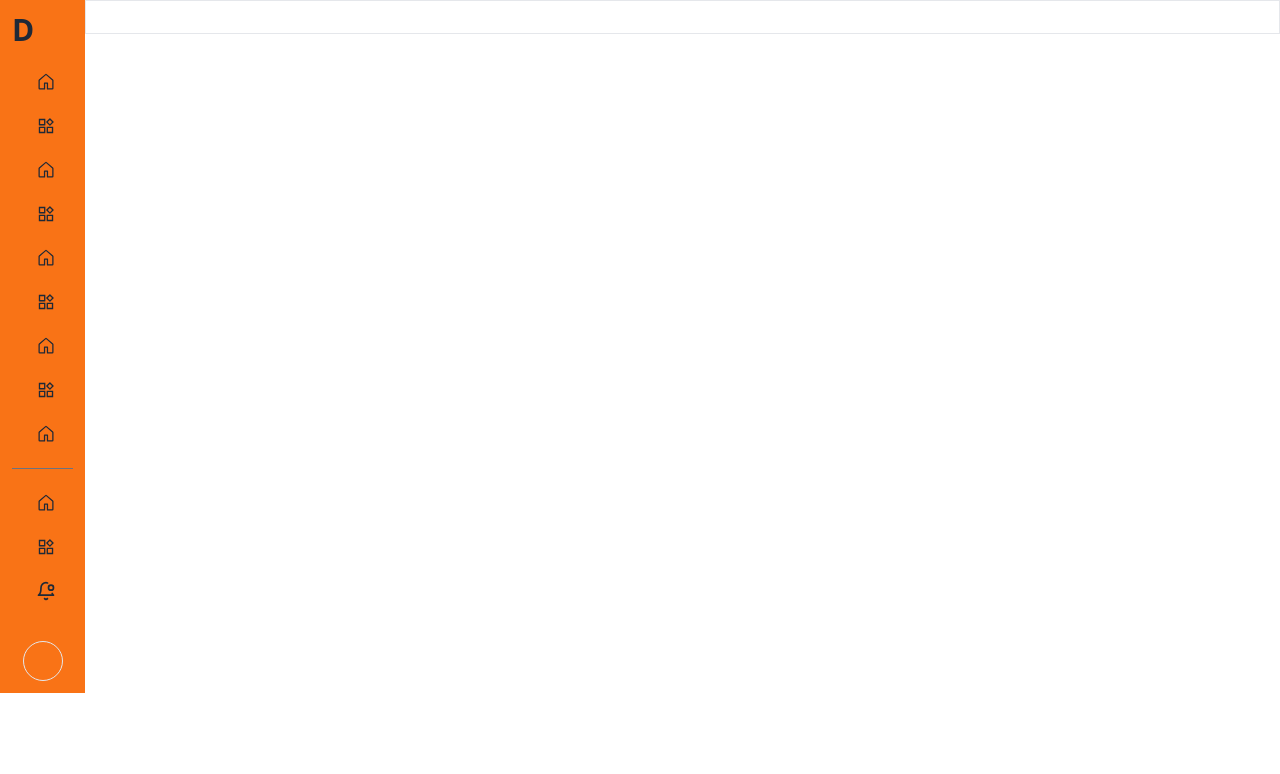
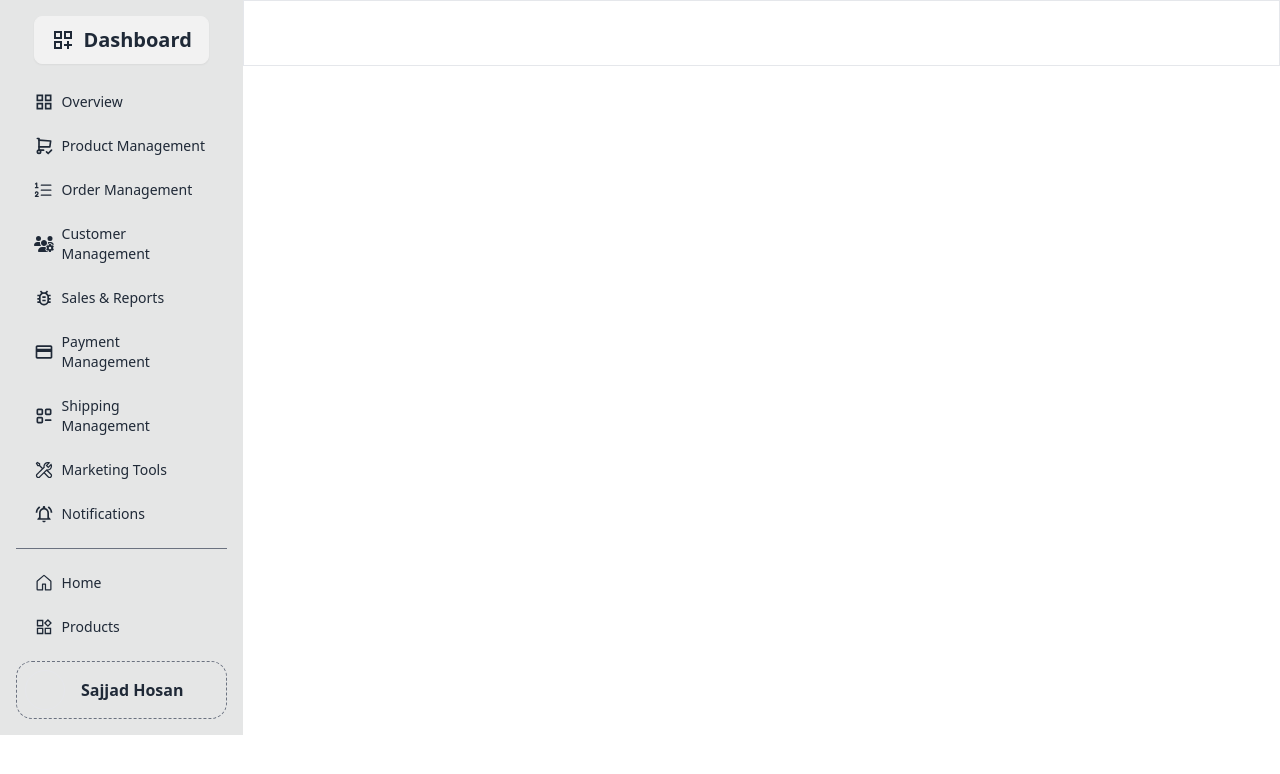
Before and after one commit to Sajjad-Hosan/FlexiCart, a React (Vite) app: page /dashboard in a window 1280 px wide. Shown: the top 774 px of the page. Built offline with nearby package versions, Linux system fonts and the light colour scheme.

Commit message:
dashboard overview page, dashboard navbar

```diff
--- a/src/Dashboard/Dashboard.jsx
+++ b/src/Dashboard/Dashboard.jsx
@@ -1,54 +1,64 @@
 import { useState } from "react";
 import { AiOutlineProduct } from "react-icons/ai";
-import { GoHome } from "react-icons/go";
+import { FaUsersGear } from "react-icons/fa6";
+import { GoHome, GoListOrdered } from "react-icons/go";
+import { LiaToolsSolid } from "react-icons/lia";
 import { LuBellDot } from "react-icons/lu";
+import {
+  MdGridView,
+  MdOutlineBugReport,
+  MdOutlineDashboardCustomize,
+  MdOutlineNotificationsActive,
+  MdOutlinePayment,
+} from "react-icons/md";
+import { TbLayoutGridRemove, TbShoppingCartCopy } from "react-icons/tb";
 import { NavLink, Outlet } from "react-router-dom";
 
 const dashboardArrays = [
   {
     path: "/dashboard/overview",
     name: "Overview",
-    icon: <GoHome className="text-xl" />,
+    icon: <MdGridView className="text-xl" />,
   },
   {
     path: "/dashboard/products-management",
     name: "Product Management",
-    icon: <AiOutlineProduct className="text-xl" />,
+    icon: <TbShoppingCartCopy className="text-xl" />,
   },
   {
     path: "/dashboard/order-management",
     name: "Order Management",
-    icon: <GoHome className="text-xl" />,
+    icon: <GoListOrdered className="text-xl" />,
   },
   {
     path: "/dashboard/customer-management",
     name: "Customer Management",
-    icon: <AiOutlineProduct className="text-xl" />,
+    icon: <FaUsersGear className="text-xl" />,
   },
   {
     path: "/dashboard/sales-reports",
     name: "Sales & Reports",
-    icon: <GoHome className="text-xl" />,
+    icon: <MdOutlineBugReport className="text-xl" />,
   },
   {
     path: "/dashboard/payment-management",
     name: "Payment Management",
-    icon: <AiOutlineProduct className="text-xl" />,
+    icon: <MdOutlinePayment className="text-xl" />,
   },
   {
     path: "/dashboard/shipping-management",
     name: "Shipping Management",
-    icon: <GoHome className="text-xl" />,
+    icon: <TbLayoutGridRemove className="text-xl" />,
   },
   {
     path: "/dashboard/marketing-tools",
     name: "Marketing Tools",
-    icon: <AiOutlineProduct className="text-xl" />,
+    icon: <LiaToolsSolid className="text-xl" />,
   },
   {
     path: "/dashboard/notifications",
     name: "Notifications",
-    icon: <GoHome className="text-xl" />,
+    icon: <MdOutlineNotificationsActive className="text-xl" />,
   },
 ];
 const menuArrays = [
@@ -64,25 +74,37 @@ const menuArrays = [
     name: "Products",
     icon: <AiOutlineProduct className="text-xl" />,
   },
-  {
-    path: "/blog",
+  //   {
+  //     path: "/blog",
 
-    name: "Blogs",
-    icon: <LuBellDot className="text-xl" />,
-  },
+  //     name: "Blogs",
+  //     icon: <LuBellDot className="text-xl" />,
+  //   },
 ];
 const Dashboard = () => {
-  const [isOpen, setIsOpen] = useState(false);
+  const [isOpen, setIsOpen] = useState(true);
   return (
-    <div className="flex">
+    <div className="flex h-full overflow-hidden">
       <div
         className={`${
-          isOpen ? "w-[20%] justify-center items-center  p-6" : "w-[7%] p-3"
-        } bg-orange-500 h-full flex  flex-col gap-2 overflow-hidden`}
+          isOpen ? "w-[19%] justify-center items-center  p-4" : "w-[6%] p-3"
+        } bg-base-300 flex  flex-col gap-2 overflow-hidden transition-all duration-200 fixed`}
       >
-        <h1 className="text-3xl font-semibold">{isOpen ? "Dashboard" : "D"}</h1>
+        <div
+          className="mb-1 btn transition-all duration-200"
+          onClick={() => setIsOpen(!isOpen)}
+        >
+          {isOpen ? (
+            <>
+              <MdOutlineDashboardCustomize className="text-2xl" />
+              <p className="text-xl font-semibold">Dashboard</p>
+            </>
+          ) : (
+            <MdOutlineDashboardCustomize className="text-2xl" />
+          )}
+        </div>
 
-        <ul className="menu rounded-box w-56 gap-2">
+        <ul className="menu rounded-box w-56 gap-2 transition-all duration-200">
           {dashboardArrays.map(({ path, icon, name }, i) => (
             <li key={i}>
               <NavLink to={path}>
@@ -91,8 +113,8 @@ const Dashboard = () => {
             </li>
           ))}
         </ul>
-          <div className="mx-auto w-full bg-gray-500 h-[1px]"></div>
-        <ul className="menu w-56 gap-2">
+        <div className="mx-auto w-full bg-gray-500 h-[1px]"></div>
+        <ul className="menu w-56 gap-2 transition-all duration-200">
           {menuArrays.map(({ path, icon, name }, i) => (
             <li key={i}>
               <NavLink to={path}>
@@ -103,18 +125,25 @@ const Dashboard = () => {
         </ul>
         {isOpen ? (
           <>
-            <div className="card border p-2 flex-row items-center gap-4 w-full mt-2 transition-all duration-100">
+            <div className="card border border-dashed border-gray-500 p-2 flex-row items-center gap-4 w-full transition-all duration-200">
               <div className="avatar w-10 h-10 border rounded-full"></div>
               <h1 className="font-semibold">Sajjad Hosan</h1>
             </div>
           </>
         ) : (
           <>
-            <div className="card justify-center items-center border p-2 mt-4 avatar w-10 h-10 rounded-full mx-auto cursor-pointer transition-all duration-100 hover:scale-95 tooltip" data-tip='Sajjad'></div>
+            <div
+              className="card justify-center items-center border border-dashed border-gray-500 p-2 mt-4  w-10 h-14 rounded-full mx-auto cursor-pointer transition-all duration-100 hover:scale-95 tooltip"
+              data-tip="Sajjad"
+            ></div>
           </>
         )}
       </div>
-      <div className={`w-full h-full p-4 border`}>
+      <div
+        className={`${
+          isOpen ? "w-[81%]" : "w-[94%]"
+        } p-8 border transition-all duration-200 overflow-scroll ml-auto`}
+      >
         <Outlet />
       </div>
     </div>
--- a/src/Dashboard/DashboardsPages/Overview/Overview.jsx
+++ b/src/Dashboard/DashboardsPages/Overview/Overview.jsx
@@ -1,10 +1,37 @@
+import { MdOutlineDashboardCustomize } from "react-icons/md";
 
 const Overview = () => {
-    return (
-        <div>
-        <h1 className="text-4xl">This is Overview Page</h1>
+  return (
+    <div className="space-y-4">
+      <div className="flex justify-between items-center  mb-10">
+        <div className="flex items-center gap-2">
+          <MdOutlineDashboardCustomize className="text-3xl" />
+          <p className="text-xl font-semibold">Dashboard Overview</p>
         </div>
-    );
+        <div className="flex items-center gap-2">
+            <button className="btn btn-circle btn-neutral btn-sm">A</button>
+            <button className="btn btn-circle btn-neutral btn-sm">A</button>
+            <button className="btn btn-circle btn-neutral btn-sm">A</button>
+        </div>
+      </div>
+      <div className="flex flex-wrap gap-8 w-ful">
+        <div className="card border border-dashed border-gray-500 p-4 h-[20rem]  flex-1">
+          Box 1
+        </div>
+        <div className="card border border-dashed border-gray-500 p-4 h-[20rem] flex-1">
+          Box 2
+        </div>
+      </div>
+      <div className="flex flex-wrap gap-8 w-ful">
+        <div className="card border border-dashed border-gray-500 p-4 h-[20rem] flex-1">
+          Box 3
+        </div>
+        <div className="card border border-dashed border-gray-500 p-4 h-[20rem] flex-1">
+          Box 4
+        </div>
+      </div>
+    </div>
+  );
 };
 
 export default Overview;
```
